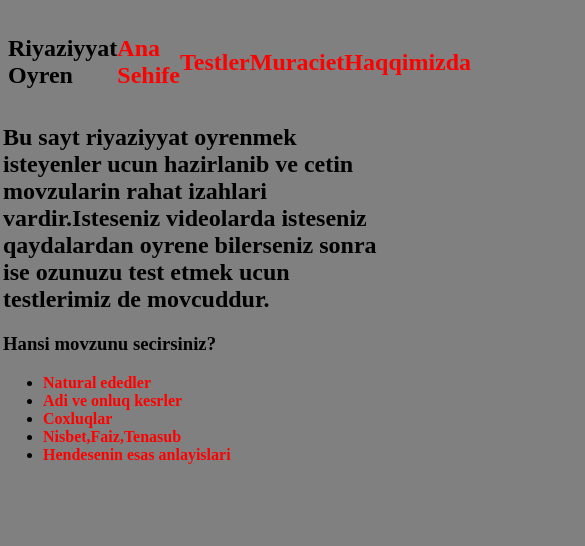
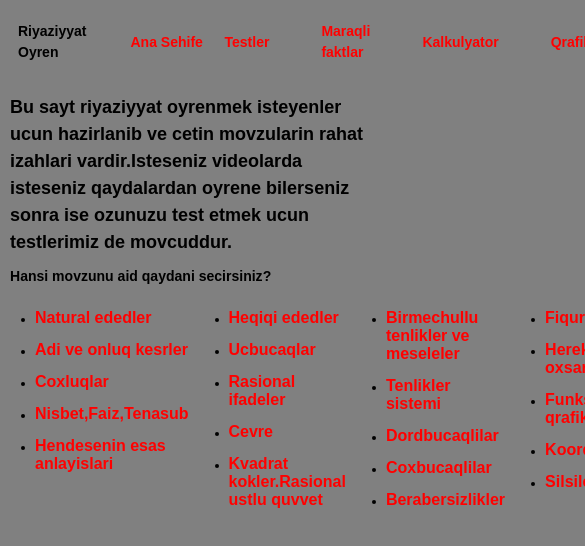
Before and after one commit to amin14072001-oss/matematiclearn, a plain HTML site: page index.html in a window 390 px wide. Shown: the top 546 px of the page, 585 px wide, since content can reach past the window. Drawn offline with Linux system fonts and the light colour scheme.

Commit message:
Refactor index.html for improved layout and styles
Updated the HTML structure and styles for better layout and responsiveness. Added new navigation links and improved the overall styling.

```diff
--- a/index.html
+++ b/index.html
@@ -3,7 +3,9 @@
 <head>
     <meta charset="UTF-8">
     <title>Riyaziyyat oyren</title>
-    <style>
+</head>
+<body >
+<style>
     body{
         background-image:  url('36304235_8423661.jpg');
         background-size: cover;
@@ -17,6 +19,7 @@
 
         border-radius: 20px;
         margin-left:-5px;
+        display: flex;
     }
     button{
         cursor: pointer;
@@ -27,7 +30,7 @@
     }
     .navbar{
         height: 10vh;
-        width:50%;
+        width:91%;
         display:flex;
         flex-direction: row ;
         align-items: center;
@@ -59,34 +62,147 @@
         background-color: grey;
         border: 4px  solid red;
     }
+    body {
+        margin: 0;
+        padding: 0;
+        font-family: Arial, sans-serif;
+        max-width: 100%;
+        overflow-x: hidden;
+    }
+
+    .container {
+        display: flex;
+        flex-wrap: wrap;
+        gap: 20px;
+        margin: 0 auto;
+    }
+
+    h1, h2, h3, p {
+        margin: 10px;
+        line-height: 1.5;
+    }
+
+    a, button {
+        transition: all 0.3s ease;
+        cursor: pointer;
+    }
+    a:hover, button:hover {
+        transform: scale(1.05);
+    }
+
+
+    @media (max-width: 1024px) {
+        .container {
+            flex-direction: column;
+        }
+
+        nav {
+            flex-direction: column;
+            align-items: flex-start;
+        }
+
+        a, button {
+            width: 100%;
+            font-size: 16px;
+        }
+    }
+
+    @media (max-width: 768px) {
+        body {
+            font-size: 14px;
+        }
+
+        .container {
+            padding: 10px;
+            gap: 10px;
+        }
+
+        nav a, nav h1, nav h2 {
+            width: 100%;
+            text-align: left;
+            padding: 8px 10px;
+        }
+
+        img {
+            max-width: 100%;
+            height: auto;
+        }
+    }
+
+    @media (max-width: 480px) {
+        body {
+            font-size: 12px;
+        }
+
+        nav a, nav h1, nav h2 {
+            font-size: 14px;
+            padding: 6px 8px;
+        }
+    }
+
 
 </style>
 
-</head>
-<body>
+
 
     <nav class="navbar">
-        <h1 class="mydiv" onclick="window.document.location.href='index.html'">Riyaziyyat Oyren</h1>
-        <a href="index.html"><h2>Ana Sehife</h2></a>
+        <h1 class="mydiv" onclick="window.document.location.href='html.html'">Riyaziyyat Oyren</h1>
+        <a href="html.html"><h2>Ana Sehife</h2></a>
         <a href="#"><h2>Testler</h2></a>
+        <a href="maraqli.html"><h2>Maraqli faktlar</h2></a>
+        <a href="https://www.calculator.net/"><h2>Kalkulyator</h2></a>
+        <a href="amin.html"><h2>Qrafik</h2></a>
+        <a href="form.html"><h2>Muraciet</h2></a>
+        <a href="#"><h2>Haqqimizda</h2></a>
 
-        <a href="amin2.html"><h2>Muraciet</h2></a>
-        <a href=""><h2>Haqqimizda</h2></a>
 
     </nav>
 
-<div id="div">
          <h2>Bu sayt riyaziyyat oyrenmek isteyenler ucun hazirlanib ve cetin movzularin rahat izahlari vardir.Isteseniz videolarda isteseniz qaydalardan oyrene bilerseniz sonra ise
      ozunuzu test etmek ucun testlerimiz de movcuddur.</h2>
 
-           <h3> Hansi movzunu secirsiniz?</h3>
+
+     <h3> Hansi movzunu aid qaydani secirsiniz?</h3>
+<div id="div">
+
     <ul>
-        <li><a href="about.html">Natural ededler</a> </li>
-        <li><a href="">Adi ve onluq kesrler</a></li>
-        <li><a href="">Coxluqlar</a></li>
-        <li><a href="">Nisbet,Faiz,Tenasub</a></li>
-        <li><a href="">Hendesenin esas anlayislari</a></li>
+        <li><a href="natural.html">Natural ededler</a> </li><br>
+        <li><a href="Adi_onluq.html">Adi ve onluq kesrler</a></li><br>
+        <li><a href="coxluq">Coxluqlar</a></li><br>
+        <li><a href="NFT">Nisbet,Faiz,Tenasub</a></li><br>
+        <li><a href="hendese-esas">Hendesenin esas anlayislari</a></li><br>
     </ul>
+    <ul>
+        <li><a href="kvadrat-tenlikler.html">Heqiqi ededler</a></li><br>
+        <li><a href="funksiyalar.html">Ucbucaqlar</a></li><br>
+        <li><a href="pifaqor.html">Rasional ifadeler</a></li><br>
+        <li><a href="ebob-ekok.html">Cevre</a></li><br>
+        <li><a href="sadə-ədədlər.html">Kvadrat kokler.Rasional ustlu quvvet</a></li><br>
+    </ul>
+    <ul>
+        <li><a href="ucbucaq.html">Birmechullu tenlikler ve meseleler</a></li><br>
+        <li><a href="sinus-kosinus.html">Tenlikler sistemi</a></li><br>
+        <li><a href="ardicilliqlar.html">Dordbucaqlilar</a></li><br>
+        <li><a href="berabersizlikler.html">Coxbucaqlilar</a></li><br>
+        <li><a href="mantigi-meseler.html">Berabersizlikler</a></li><br>
+    </ul>
+    <ul>
+        <li><a href="ebob-ekok.html">Fiqurlarin sahesi</a></li><br>
+        <li><a href="ebob-ekok.html">Hereket.Fiqurlarin oxsarligi</a></li><br>
+        <li><a href="ebob-ekok.html">Funksiyalar ve qrafikler</a></li><br>
+        <li><a href="ebob-ekok.html">Koordiantlar.Vektorlar</a></li><br>
+        <li><a href="ebob-ekok.html">Silsileler</a></li><br>
+    </ul>
+    <ul>
+        <li><a href="ebob-ekok.html">Triqonometrik nisbetler</a></li><br>
+        <li><a href="ebob-ekok.html">Feza fiqurlari</a></li><br>
+        <li><a href="ebob-ekok.html">Statistika</a></li><br>
+        <li><a href="ebob-ekok.html">Permutasiya.KOmbinezon</a></li><br>
+        <li><a href="ebob-ekok.html">Ehtimal</a></li>
+    </ul>
+
+
+
 </div>
 </body>
 </html>
```
